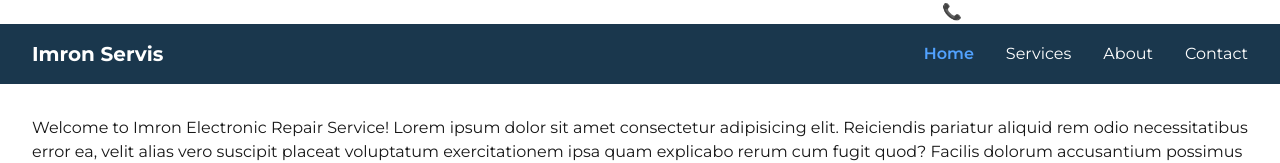
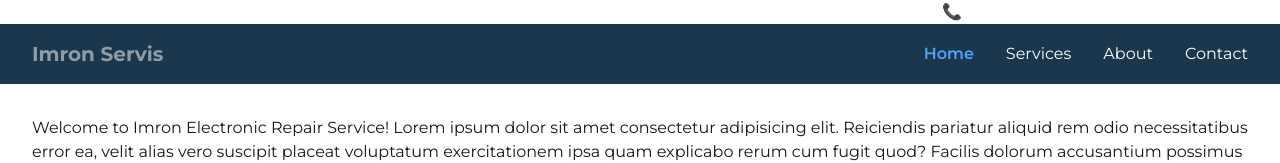
Before and after one commit to ArifDev-coder/repairman-electronic, a Next.js app: page / in a window 1280 px wide. Shown: the top 163 px of the page. Built offline with nearby package versions, Linux system fonts and the light colour scheme.

Commit message:
enhanced navba

```diff
--- a/components/custom/navbar.tsx
+++ b/components/custom/navbar.tsx
@@ -5,6 +5,7 @@ import { Menu, X } from "lucide-react";
 import { cn } from "@/lib/utils";
 import Link from "next/link";
 import { usePathname } from "next/navigation";
+import { Button } from "../ui/button";
 
 const NAV_ITEMS = ["Home", "Services", "About", "Contact"] as const;
 
@@ -75,19 +76,19 @@ export default function Navbar() {
   }, [isMobileMenuOpen]);
 
   return (
-    <nav className="sticky top-0">
+    <nav className={cn(
+          "w-full transition-all duration-500 ease-in-out sticky top-0",
+          "py-4 px-8 bg-[#1A374D] text-white",
+          isScrolled && "bg-[#1A374D]/50 backdrop-blur-lg shadow-2xl shadow-black/20",
+          isScrolled && !isMobileMenuOpen && "rounded-b-4xl",
+        )}>
       <div
-        className={cn(
-          "sticky top-0 z-50 w-full transition-all duration-500 ease-in-out",
-          "py-4 px-8 bg-[#1A374D] text-white",
-          "flex justify-between items-center",
-          isScrolled && "bg-[#1A374D]/80 backdrop-blur-lg rounded-b-4xl shadow-2xl shadow-black/20", isMobileMenuOpen && "bg-[#1A374D]/90 backdrop-blur-lg shadow-2xl shadow-black/20", isScrolled && isMobileMenuOpen && "rounded-br-none"
-        )}
+      className="flex justify-between items-center z-40"
       >
         {/* Logo */}
         <Link
           href="/"
-          className="font-bold text-xl hover:text-blue-200 transition-colors"
+          className="font-bold text-xl hover:text-blue-200 transition-colors animate-pulse"
         >
           Imron Servis
         </Link>
@@ -114,7 +115,7 @@ export default function Navbar() {
         <button
           ref={toggleRef}
           onClick={toggleMenu}
-          className="md:hidden p-2 hover:bg-white/10 rounded-lg transition-colors"
+          className="md:hidden p-2 hover:bg-white/10 rounded-lg transition-all duration-200 "
           aria-label="Toggle menu"
           aria-expanded={isMobileMenuOpen}
         >
@@ -130,13 +131,12 @@ export default function Navbar() {
       <div
         ref={menuRef}
         className={cn(
-          "fixed top-15.5 right-0 w-full max-w-sm bg-[#1A374D]/50 backdrop-blur-lg md:hidden",
-          "z-40 flex flex-col pt-8 pb-6 space-y-4 px-6",
-          "transition-all duration-300 ease-in-out",
-          "rounded-bl-4xl",
+          "w-full md:hidden overflow-hidden flex flex-col",
+          "transition-all duration-300 ease-in-out origin-top",
+          "text-center",
           isMobileMenuOpen
-            ? "translate-x-0  opacity-100"
-            : "translate-x-full opacity-0  pointer-events-none"
+            ? "max-h-125 opacity-100 translate-y-0 mt-4"
+            : "max-h-0 opacity-0 -translate-y-2"
         )}
       >
         {NAV_ITEMS.map((link) => (
@@ -147,13 +147,14 @@ export default function Navbar() {
             className={cn(
               "px-4 py-2 rounded-lg transition-all duration-200",
               isActive(link)
-                ? "bg-blue-500/20 text-blue-300 font-semibold"
+                ? "bg-blue-500 text-white font-semibold"
                 : "hover:bg-white/5 text-white"
             )}
           >
             {link}
           </Link>
         ))}
+        <Button className="mt-4 bg-red-600 font-bold" color="">Hubungi Sekarang</Button>
       </div>
     </nav>
   );
```
